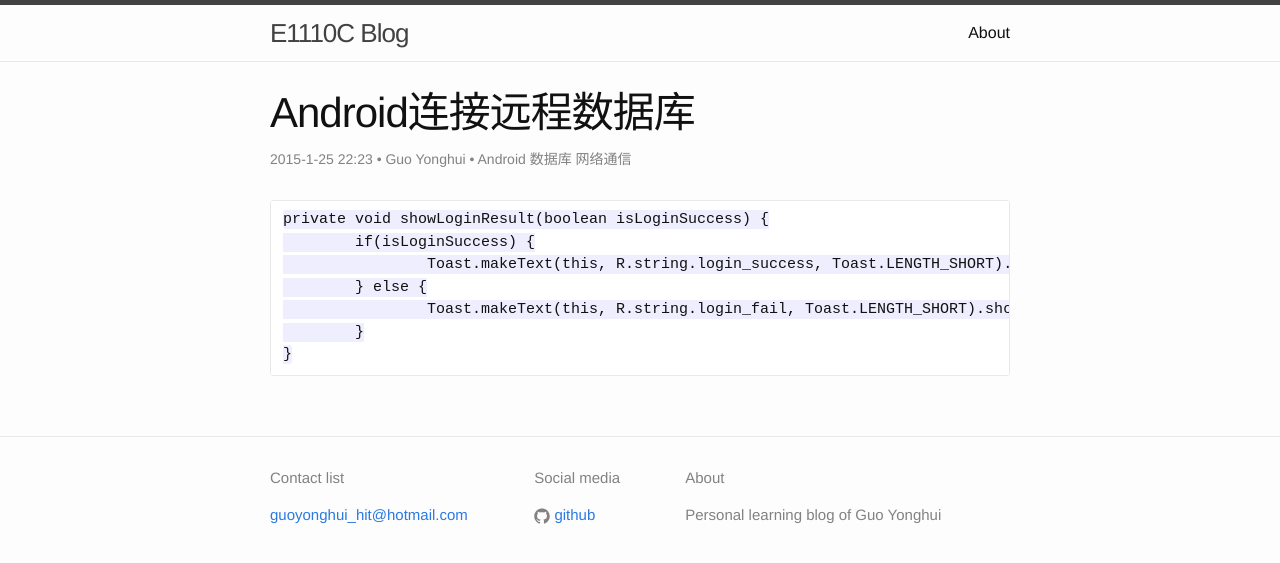
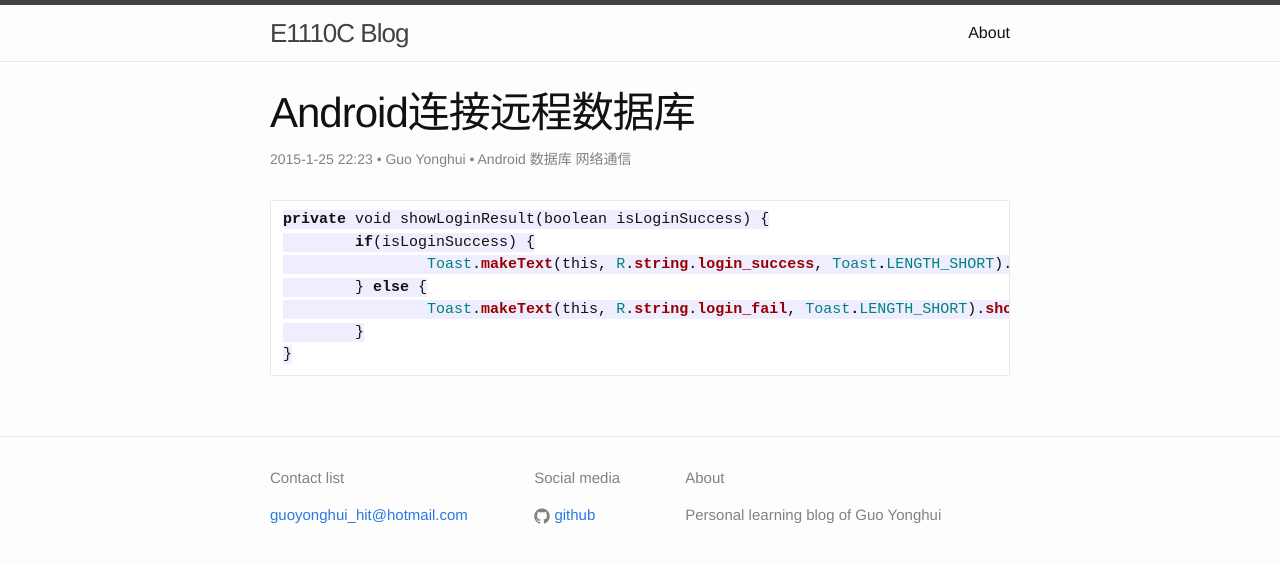
Before and after one commit to E1110CNotFound/E1110CNotFound.github.io, a Jekyll site: the page built from _posts/2015-01-25-Android连接远程数据库.markdown, in a window 1280 px wide. Shown: the top 563 px of the page. Built offline with Jekyll 4.4.1, drawn with Linux system fonts in a browser that asks for light colours; some of the changed lines change nothing that is shown.

Commit message:
commit a blog

````diff
--- a/_posts/2015-01-25-Android连接远程数据库.markdown
+++ b/_posts/2015-01-25-Android连接远程数据库.markdown
@@ -5,11 +5,12 @@ author:	Guo Yonghui
 date:   2015-01-25 22:23:00
 categories: Android 数据库 网络通信
 ---
-<!-- lang:java-->
-	private void showLoginResult(boolean isLoginSuccess) {
-		if(isLoginSuccess) {
-			Toast.makeText(this, R.string.login_success, Toast.LENGTH_SHORT).show();
-		} else {
-			Toast.makeText(this, R.string.login_fail, Toast.LENGTH_SHORT).show();
-		}
+```ruby
+private void showLoginResult(boolean isLoginSuccess) {
+	if(isLoginSuccess) {
+		Toast.makeText(this, R.string.login_success, Toast.LENGTH_SHORT).show();
+	} else {
+		Toast.makeText(this, R.string.login_fail, Toast.LENGTH_SHORT).show();
 	}
+}
+```
````
